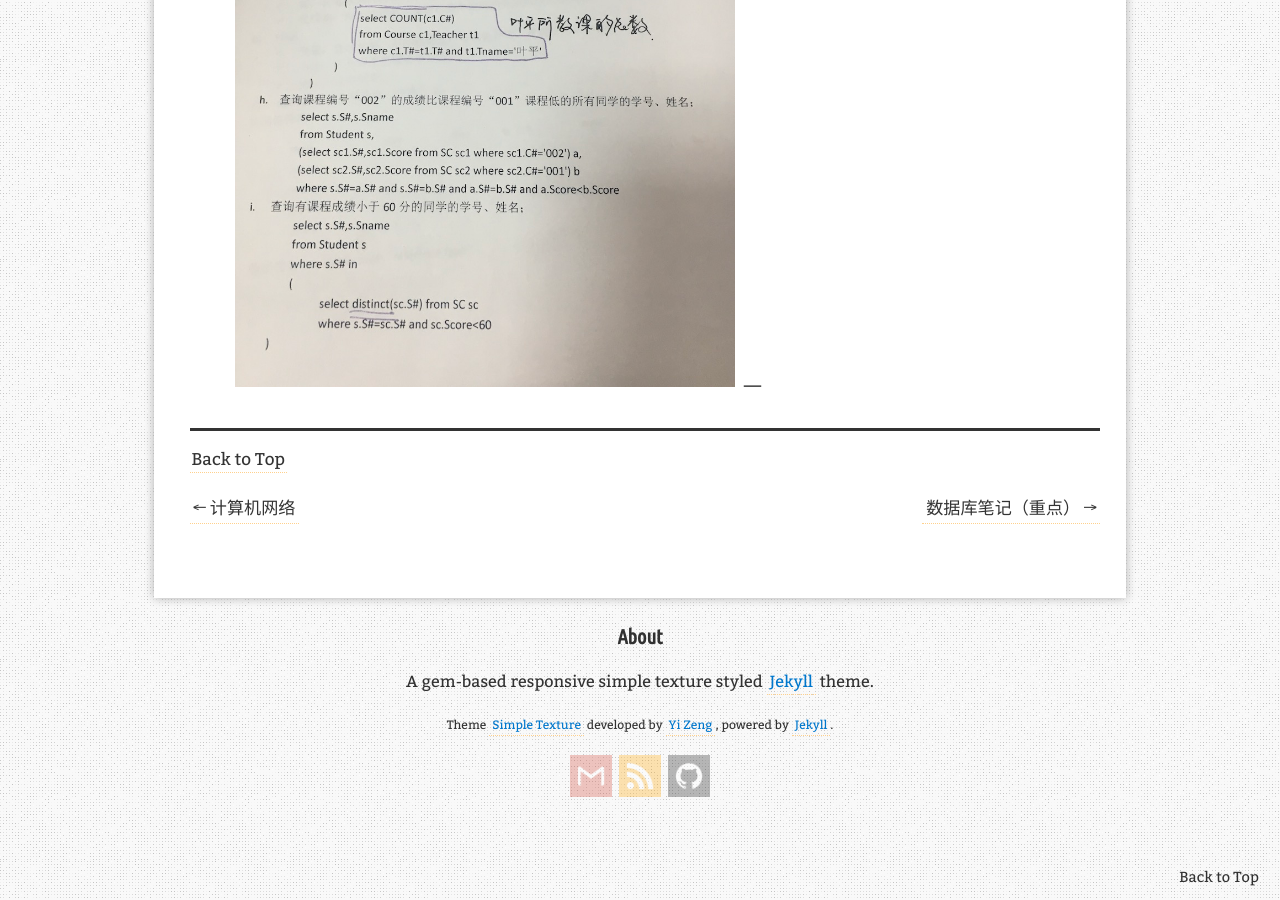
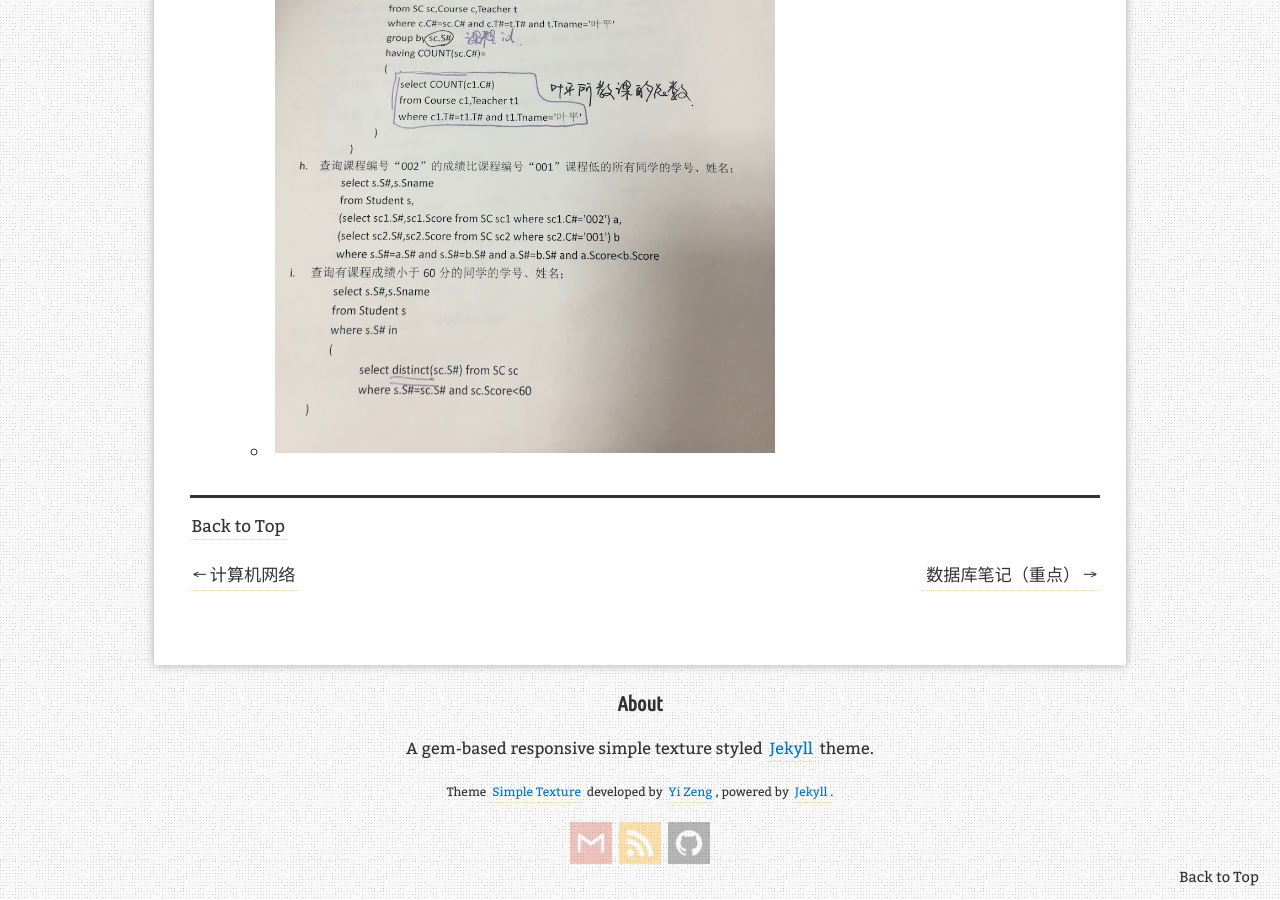
Before and after one commit to HuJean/HuBlog.github.io, a Jekyll site: the page built from _posts/2018-05-02-database.markdown, in a window 1280 px wide and 900 px high, scrolled down 5339 px. Built offline with Jekyll 4.4.1, drawn with Linux system fonts in a browser that asks for light colours; nearby versions of some CDN libraries; comment, search, counter and statistics services are not loaded.

Commit message:
add new post

```diff
--- a/_posts/2018-05-02-database.markdown
+++ b/_posts/2018-05-02-database.markdown
@@ -85,6 +85,6 @@
 尽量避免子查询，而用join.
 ~~~
   * 手写SQL语句。
-  ![]({{site.baseurl}}/assets/images/2018/database10.jpg){:width="500"}
-  ![]({{site.baseurl}}/assets/images/2018/database11.jpg){:width="500"}
+    * ![]({{site.baseurl}}/assets/images/2018/database10.jpg){:width="500"}
+    * ![]({{site.baseurl}}/assets/images/2018/database11.jpg){:width="500"}
 ---
```
